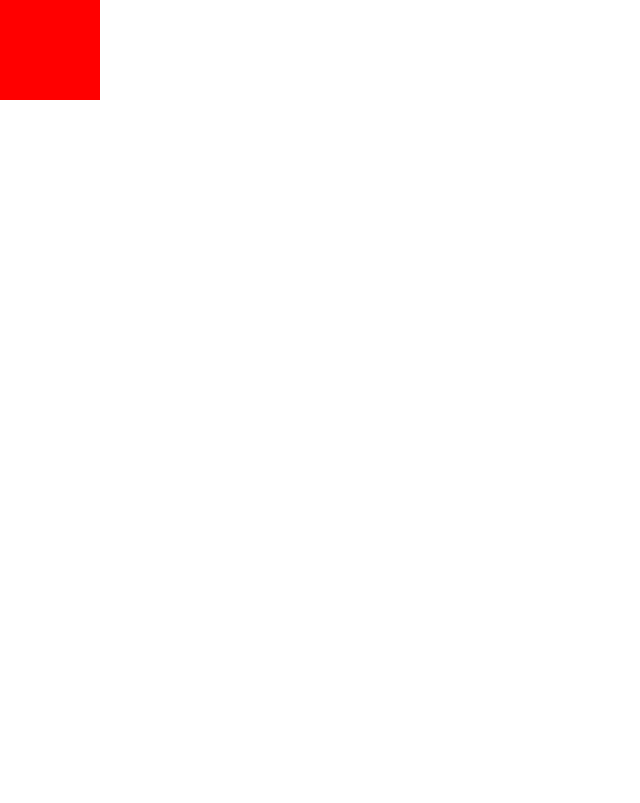
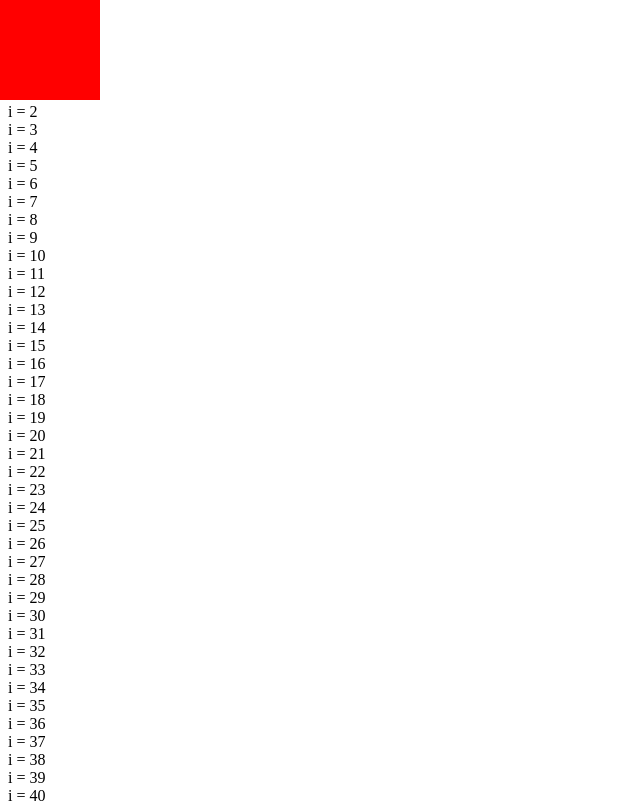
Before and after one commit to Korobkina-Tetiana/learn-react-hools, a React (Create React App) app: page / in a window 1280 px wide. Shown: the top 803 px of the page, without its empty margins (0-640 px from the left). Built offline with nearby package versions, Linux system fonts and the light colour scheme.

Commit message:
finished useEffect vs useLayoutEffect

```diff
--- a/src/Chapter-7.js
+++ b/src/Chapter-7.js
@@ -1,4 +1,4 @@
-import { useEffect, useState } from 'react';
+import { useEffect, useState, useLayoutEffect, useMemo } from 'react';
 
 function useCharacterPosition(step) {
     const [left, setLeft] = useState(0);
@@ -30,25 +30,56 @@ function useCharacterPosition(step) {
         };
     }, [step]);
 
-    return [left, top]
+    return [left, top];
+}
+
+const initialStyle = {
+        backgroundColor: '#F00',
+        position: 'absolute',
+        width: 100,
+        height: 100,
+        left: 0,
+        top: 0,
+}
+
+function generateDummies(count) {
+    const dummies = [];
+    for ( let i = 0; i < count; i++ ) {
+        dummies.push(<div key={i}> i = {i} </div>);
+    }
+
+    return dummies;
 }
 
 export function Character() {
     const [left, top] = useCharacterPosition(50);
+    //const [style, setStyle] = useState(initialStyle);
+
+    const style = useMemo(() => {
+        return {
+            ... initialStyle,
+            left,
+            top,
+        };
+    }, [left, top]);
+
+    // useLayoutEffect(() => {
+    //     setStyle(prev => {
+    //         return {
+    //             ...prev,
+    //             left,
+    //             top,
+    //         }
+    //     });
+    // }, [left, top]);
 
     return (
         <>
         <h2>
             [{left}, {top}]
         </h2>
-        <div style={{
-            backgroundColor: '#F00',
-            position: 'absolute',
-            width: 100,
-            height: 100,
-            left,
-            top,
-        }} />
+        <div style={style} />
+        {generateDummies(10000)}
         </>
     )
 }
```
